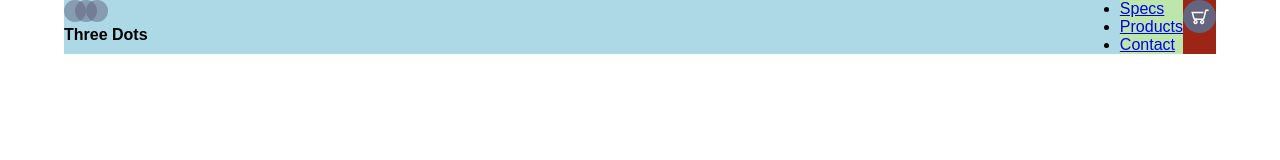
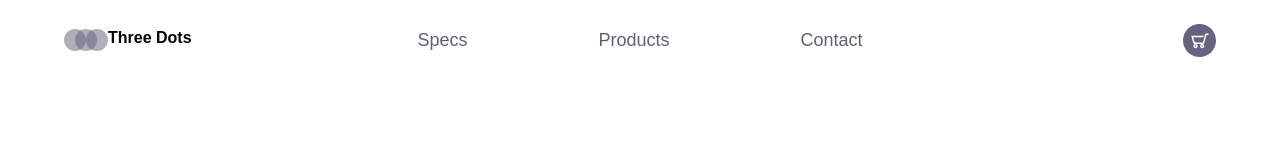
Before and after one commit to darecallad/responsiveWeb, a plain HTML site: page docs/index.html in a window 1280 px wide. Drawn offline with Linux system fonts and the light colour scheme.

Commit message:
done with header

```diff
--- a/docs/css/style.css
+++ b/docs/css/style.css
@@ -11,17 +11,41 @@ body {
 header {
   display: flex;
   width: 90%;
+  height: 10vh;
   margin: auto;
+  align-items: center;
+}
+
+.logo-container,
+.nav-links,
+.cart {
+  display: flex;
 }
 
 .logo-container {
-  background: lightblue;
   flex: 1;
 }
 
+.logo {
+  font-weight: 400;
+  margin: 5px;
+}
+
 nav {
-  background: rgb(189, 230, 173);
+  flex: 2;
+}
+
+.nav-links {
+  justify-content: space-around;
+  list-style: none;
+}
+
+.nav-link {
+  font-size: 18px;
+  text-decoration: none;
+  color: #5f5f79;
 }
 .cart {
-  background: rgb(156, 37, 21);
+  flex: 1;
+  justify-content: flex-end;
 }
--- a/docs/index.html
+++ b/docs/index.html
@@ -14,14 +14,16 @@
       </div>
       <nav>
         <ul class="nav-links">
-          <li class="nav-link"><a href="#">Specs</a></li>
-          <li class="nav-link"><a href="#">Products</a></li>
-          <li class="nav-link"><a href="#">Contact</a></li>
+          <li><a class="nav-link" href="#">Specs</a></li>
+          <li><a class="nav-link" href="#">Products</a></li>
+          <li><a class="nav-link" href="#">Contact</a></li>
         </ul>
       </nav>
       <div class="cart">
         <img src="imgs/cart.svg" />
       </div>
     </header>
+
+    <main></main>
   </body>
 </html>
```
